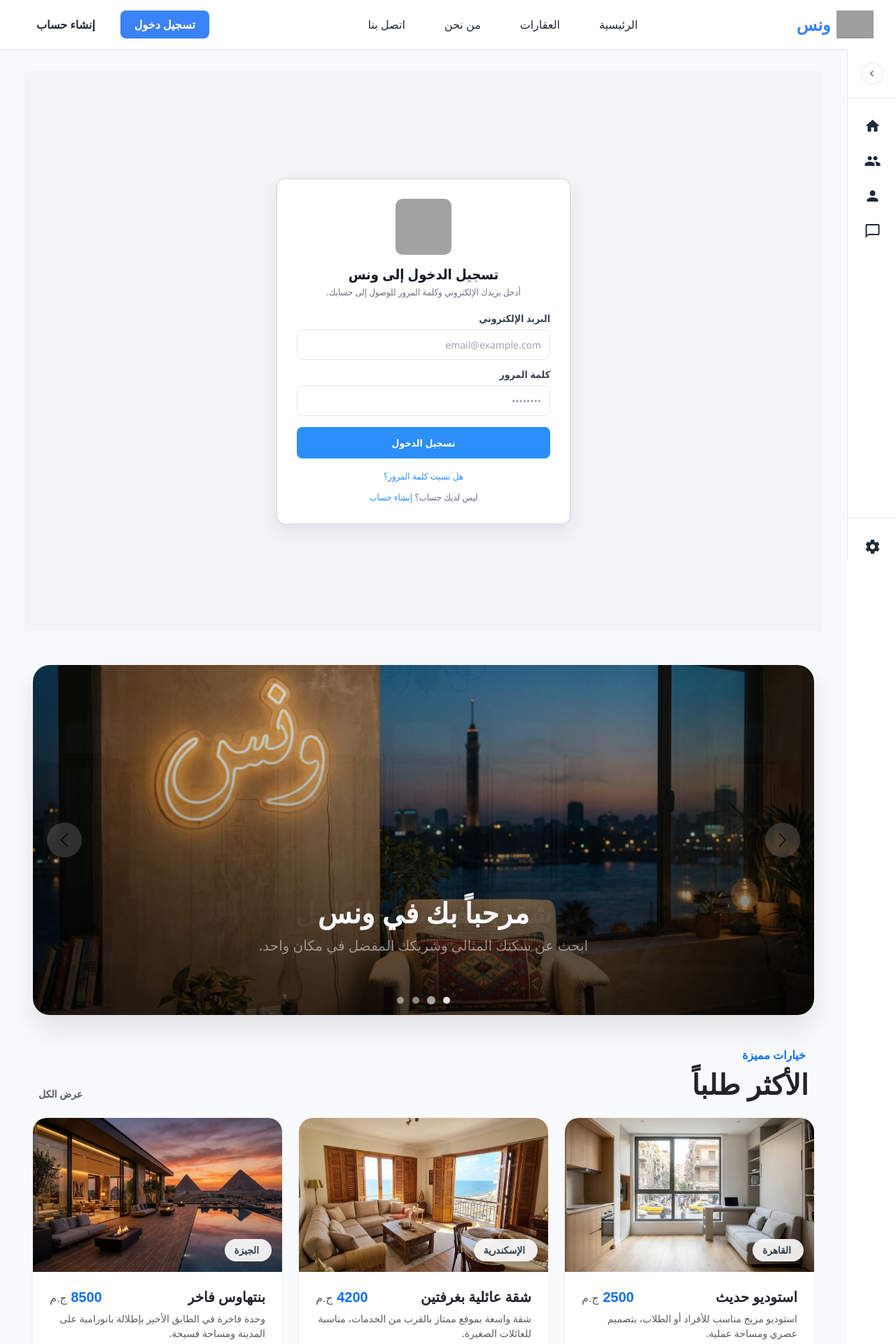
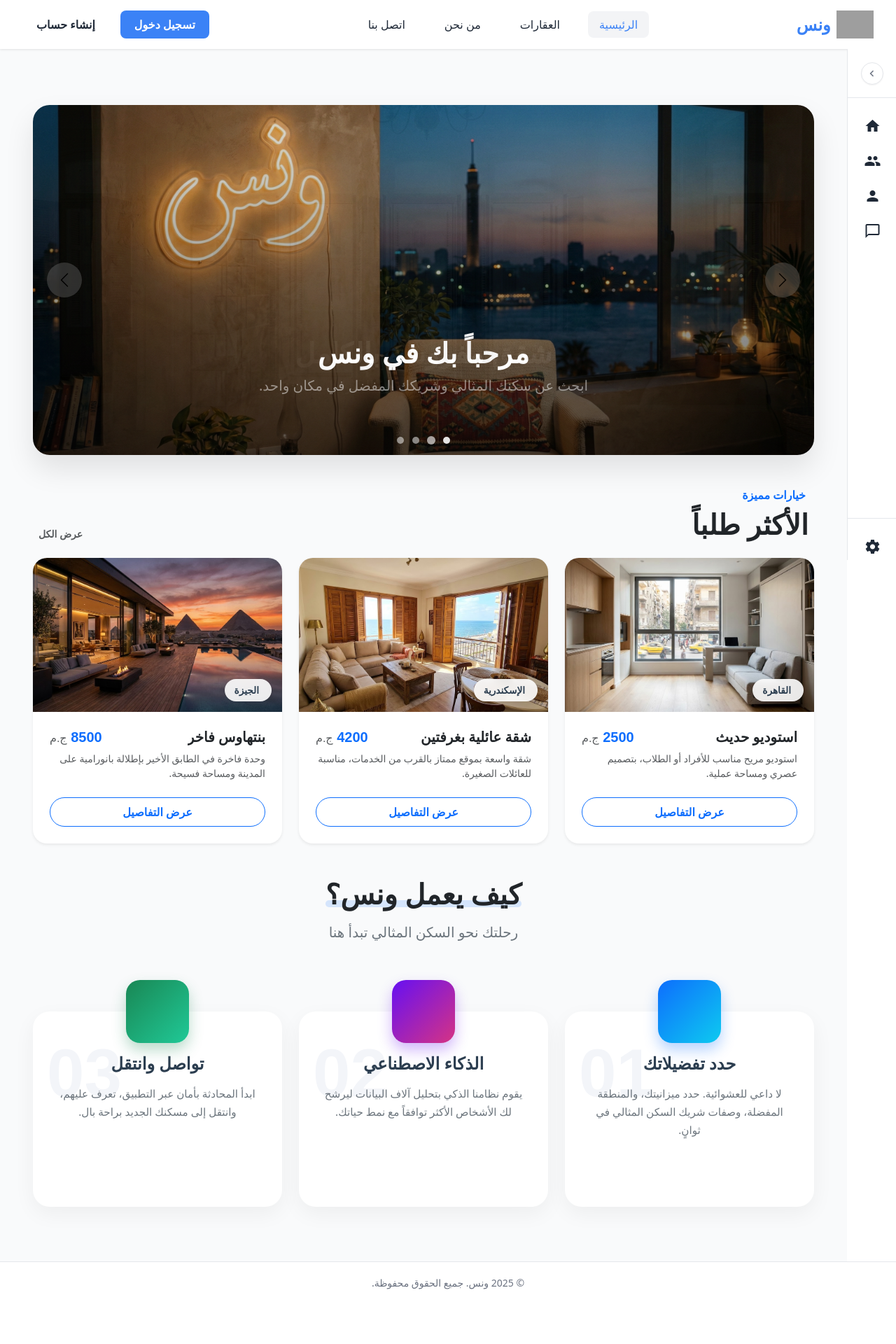
Before and after one commit to A7medabdelaty/Wanas-Web, an Angular app: page / in a window 1280 px wide. Before the commit this address led to /auth/login. Shown: the top 1920 px of the page at 70% size. After the commit the page ends 1862 px from the top, so only its background shows below. Built offline with nearby package versions, Linux system fonts and the light colour scheme; grey boxes are pictures that could not be loaded.

Commit message:
add:Home route

```diff
--- a/src/app/app.html
+++ b/src/app/app.html
@@ -4,10 +4,6 @@
 
   <main class="content-area">
     <router-outlet></router-outlet>
-    <app-carousel></app-carousel>
-    <app-featured-top-rated/>
-    <app-how-wanas-works/>
-
   </main>
 </div>
 <app-footer></app-footer>
--- a/src/app/app.routes.ts
+++ b/src/app/app.routes.ts
@@ -3,6 +3,7 @@ import { OnboardingContainer } from './features/onboarding/onboarding-container/
 import { onboardingGuard } from './core/guards/onboarding-guard';
 import { LoginComponent } from './features/auth/Pages/login/login';
 import { authGuard } from './core/guards/auth-guard';
+import { Home } from './shared/components/Home/home';
 
 export const routes: Routes = [
     // Public Routes (No Authentication Required)
@@ -24,16 +25,16 @@ export const routes: Routes = [
 
     // Main Application Routes (Requires Authentication + Completed Profile)
     {
-    path: '',
-    canActivate: [onboardingGuard],
-    children: [
-      // Add your main app routes here
-      { path: '', redirectTo: 'home', pathMatch: 'full' },
-      // Example:
-      // { path: 'home', component: HomeComponent },
-      // { path: 'listings', component: ListingsComponent },
-      // { path: 'profile', component: ProfileComponent },
-    ],
+        path: '', component: Home,
+        // canActivate: [onboardingGuard],
+        // children: [
+        //   // Add your main app routes here
+        //   { path: '', redirectTo: 'home', pathMatch: 'full' },
+        //   // Example:
+        //   // { path: 'home', component: HomeComponent },
+        //   // { path: 'listings', component: ListingsComponent },
+        //   // { path: 'profile', component: ProfileComponent },
+        // ],
     },
 
     // Fallback Route
--- a/src/app/layout/appbar/appbar.ts
+++ b/src/app/layout/appbar/appbar.ts
@@ -19,7 +19,7 @@ export class AppbarComponent implements OnInit {
   userName: string = 'المستخدم'; // Default user name
 
   navItems = [
-    { label: 'الرئيسية', link: '/home', roles: [UserRole.Admin, UserRole.Renter, UserRole.Owner, UserRole.Guest] },
+    { label: 'الرئيسية', link: '/', roles: [UserRole.Admin, UserRole.Renter, UserRole.Owner, UserRole.Guest] },
     { label: 'العقارات', link: '/properties', roles: [UserRole.Renter, UserRole.Owner, UserRole.Guest] },
     { label: 'لوحة التحكم', link: '/admin/dashboard', roles: [UserRole.Admin] },
     { label: 'عقاراتي', link: '/owner/my-properties', roles: [UserRole.Owner] },
--- /dev/null
+++ b/src/app/shared/components/Home/home.html
@@ -0,0 +1,4 @@
+<app-carousel></app-carousel>
+<app-featured-top-rated/>
+<app-how-wanas-works/>
+<router-outlet/>
--- /dev/null
+++ b/src/app/shared/components/Home/home.ts
@@ -0,0 +1,15 @@
+import { Component } from '@angular/core';
+import { Carousel } from "./carousel/carousel";
+import { FeaturedTopRated } from "./featured-top-rated/featured-top-rated";
+import { HowWanasWorks } from "./how-wanas-works/how-wanas-works";
+import { AdminRoutingModule } from "../../../features/admin/admin-routing-module";
+
+@Component({
+  selector: 'app-home',
+  imports: [Carousel, FeaturedTopRated, HowWanasWorks, AdminRoutingModule],
+  templateUrl: './home.html',
+  styleUrl: './home.css',
+})
+export class Home {
+
+}
```
Also changed, not shown: src/app/shared/components/Home/home.css (added). Lines whose indentation alone changed are shown as unchanged.
